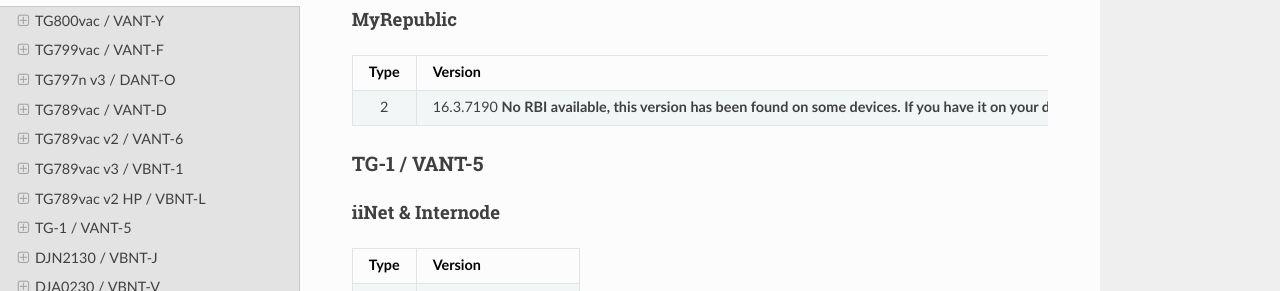
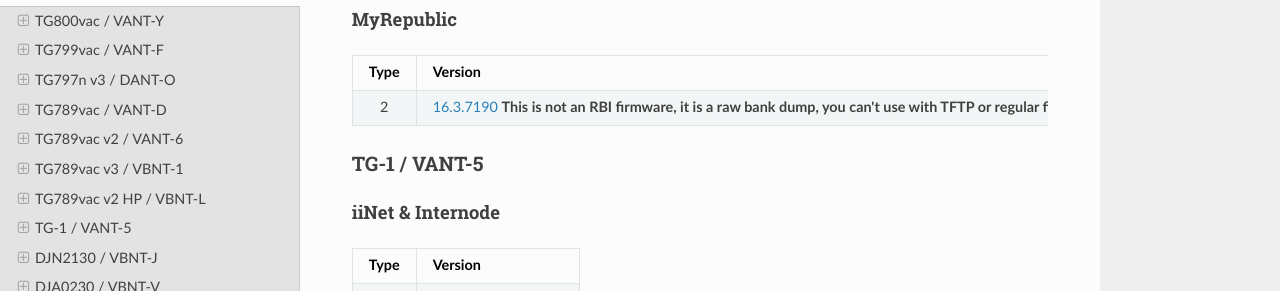
Before and after one commit to hack-technicolor/hack-technicolor, an MkDocs documentation site: the page built from docs/Firmware Repository.md, in a window 1280 px wide and 900 px high, scrolled down 2750 px. Shown: the part 160-451 px from the top of the window. Built offline with MkDocs 1.6.1, drawn with Linux system fonts in a browser that asks for light colours; nearby versions of some CDN libraries.

Commit message:
vbnt-l: 16.3.7190 bank dump

```diff
--- a/docs/Firmware Repository.md
+++ b/docs/Firmware Repository.md
@@ -102,7 +102,7 @@
 
 | Type   | Version          |
 |:------:|:-----------------|
-| 2      | 16.3.7190 **No RBI available, this version has been found on some devices. If you have it on your device please share a dump! Ask for help if you don't know how to get the dump.** |
+| 2      | [16.3.7190](https://github.com/kevdagoat/hack-technicolor/raw/master/firmware/vbnt-l_16.3.7190-2761005-bank_dump.xz) **This is not an RBI firmware, it is a raw bank dump, you can't use with TFTP or regular firmware upgrade tools** |
 
 ### TG-1 / VANT-5
 
```
Also changed, not shown: 2 other files.
